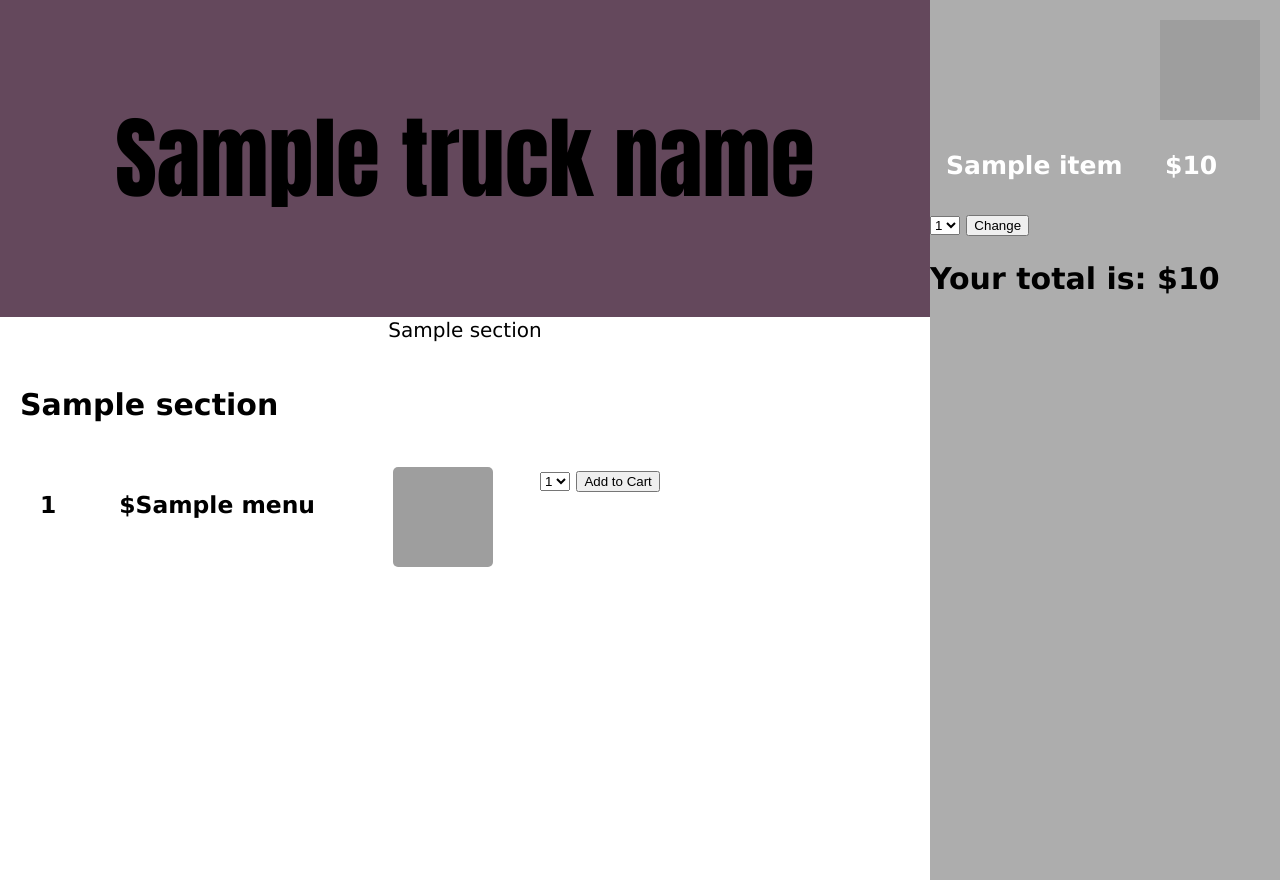
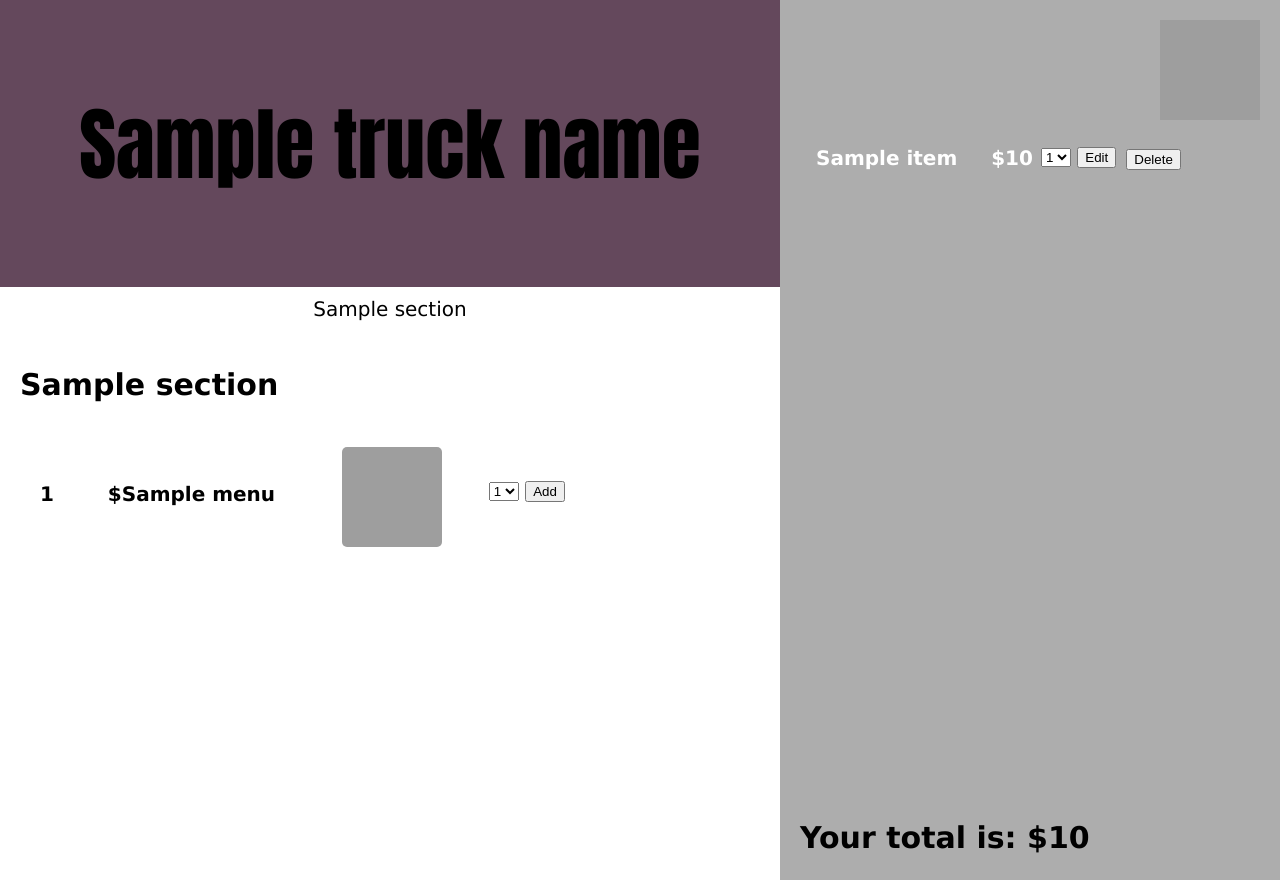
Before and after one commit to nicolelee01/online_food_truck, a Flask app: template templates/index.html in a window 1280 px wide. Run offline with Flask 2, Linux system fonts and the light colour scheme; the template is opened without the code that fills it: most values are stand-ins (such as "Sample title", 1, 10 or a date in 2020); grey boxes are pictures that could not be loaded.

Commit message:
edit / delete items functionality

```diff
--- a/app.py
+++ b/app.py
@@ -1,5 +1,5 @@
 from flask import Flask, render_template, request
-from menu import create_dict, add, calculate_total
+from menu import create_dict, add, edit, delete, calculate_total
 app = Flask(__name__)
 
 # get different sections from text file (ex: entrees, sides, etc.)
@@ -34,5 +34,23 @@ def add_to_cart():
     total = calculate_total(newCart)
     return render_template('index.html', truck_name=truck_name, scroll=anchor, sections=sections, menu=menu, cart=newCart, total=total)
 
+@app.route('/edit', methods=['POST'])
+def edit_cart():
+    req = request.form
+    item = req['item']
+    count = req['count']
+    price = req['price']
+    newCart = edit(cart, item, count, price)
+    total = calculate_total(newCart)
+    return render_template('index.html', truck_name=truck_name, scroll=anchor, sections=sections, menu=menu, cart=newCart, total=total)
+
+@app.route('/delete', methods=['POST'])
+def delete_from_cart():
+    req = request.form
+    item = req['item']
+    newCart = delete(cart, item)
+    total = calculate_total(newCart)
+    return render_template('index.html', truck_name=truck_name, scroll=anchor, sections=sections, menu=menu, cart=newCart, total=total)
+
 if __name__ == '__main__':
     app.run()
--- a/static/stylesheets/style.css
+++ b/static/stylesheets/style.css
@@ -2,12 +2,12 @@ body {
     font-family: Geneva, Tahoma, Verdana, sans-serif;
     font-size: 20px;
     margin: 0px;
-    margin-right: 350px;
+    margin-right: 500px;
 }
 
 #banner {
     font-family: Impact, Haettenschweiler, 'Arial Narrow Bold', sans-serif;
-    font-size: 45px;
+    font-size: 40px;
     background-color: #64485C;
     text-align: center;
     padding: 30px;
@@ -27,6 +27,7 @@ body {
     border: none;
     background: none;
     outline: none;
+    padding-top: 10px;
 }
 
 .menu {
@@ -39,6 +40,15 @@ body {
     padding: 10px;
 }
 
+.section form {
+    padding-top: 30px;
+}
+
+.item {
+    font-size: 20px;
+    padding-top: 15px;
+}
+
 .img {
     width: 100px;
     height: 100px;
@@ -47,7 +57,7 @@ body {
 
 .sidenav {
     height: 100%;
-    width: 350px;
+    width: 500px;
     position: fixed;
     z-index: 1;
     top: 0;
@@ -64,10 +74,6 @@ body {
     display: block;
 }
 
-.sidenav a:hover {
-    color: #f1f1f1;
-}
-
 #cart-logo {
     height: 100px;
     width: 100px;
@@ -77,10 +83,34 @@ body {
 }
 
 #empty-cart {
-    padding-top: 300px;
+    padding-top: 270px;
     text-align: center;
 }
 
 #cart {
     padding-top: 100px;
+    padding-left: 20px;
 }
+
+#cart h3 {
+    font-size: 20px;
+}
+
+.cart-item {
+    display: flex;
+    flex-wrap: wrap;
+}
+
+.edit {
+    padding-top: 23px;
+}
+
+.delete {
+    padding-top: 28.5px;
+    padding-left: 10px;
+}
+
+#total-price {
+    position: fixed;
+    bottom: 0;
+}
--- a/templates/index.html
+++ b/templates/index.html
@@ -31,10 +31,10 @@
                                     <option value='3'>3</option>
                                     <option value='4'>4</option>
                                 </select>
-                                <input type='submit' value='Add to Cart'>
+                                <input type='submit' value='Add'>
                                 <input type='hidden' name='item' value='{{ item[0] }}' />
                                 <input type='hidden' name='price' value='{{ item[1] }}' />
-                            </form>
+                            </form>&emsp;&emsp;&emsp;&emsp;&emsp;&emsp;
                         </section>
                     {% endfor %}
                 </section>
@@ -47,8 +47,9 @@
                     <h2 id='empty-cart'>Your cart is empty!</h2>
                 {% endif %}
                 {% for item, count, price in cart %}
+                    <section class='cart-item'>
                         <h3>{{ item }} &emsp; ${{ price }}</h3>
-                    <form action='/change' method='POST'>
+                        <form action='/edit' method='POST' class='edit'>
                             <select name='count'>
                                 <option id='{{ item }} 1' value='1'>1</option>
                                 <option id='{{ item }} 2' value='2'>2</option>
@@ -59,10 +60,16 @@
                                     select.setAttribute('selected', true);
                                 </script>
                             </select>
-                        <input type='submit' value='Change'>
+                            <input type='submit' value='Edit'>
                             <input type='hidden' name='item' value='{{ item }}' />
-                        <input type='hidden' name='item-price' value='{{ price }}' />
+                            <input type='hidden' name='price' value='{{ price }}' />
                         </form>
+                        <form action='/delete' method='POST' class='delete'>
+                            <input type='submit' value='Delete'>
+                            <input type='hidden' name='item' value='{{ item }}' />
+                        </form>
+                    </section>
+
                 {% endfor %}
                 {% if total %}
                     <h2 id='total-price'>Your total is: ${{ total }}</h2>
```
Also changed, not shown: menu.py (+13 -0 lines). Lines whose indentation alone changed are shown as unchanged.
